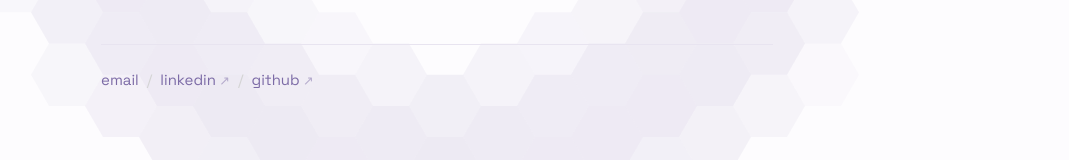
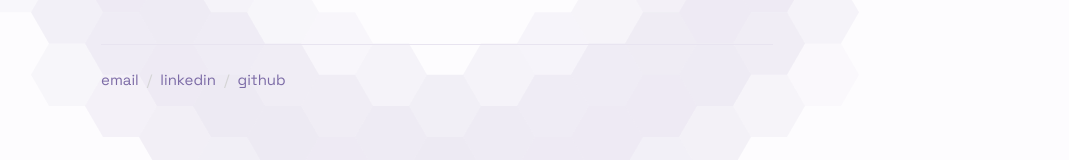
Before and after one commit to nathanplt/nathan-zhang, a Next.js app: page / in a window 1280 px wide. Shown: the part 580-740 px from the top of the page, without its empty margins (203-1272 px from the left). Built offline with nearby package versions, Linux system fonts and the light colour scheme.

Commit message:
remove footer link icon for external links

```diff
--- a/app/globals.css
+++ b/app/globals.css
@@ -365,12 +365,6 @@ footer {
   transition: opacity 0.2s ease;
 }
 
-.footer-links a[target="_blank"]::after {
-  content: ' ↗';
-  font-size: 0.85em;
-  opacity: 0.5;
-}
-
 .footer-links a:hover {
   opacity: 0.7;
 }
```
